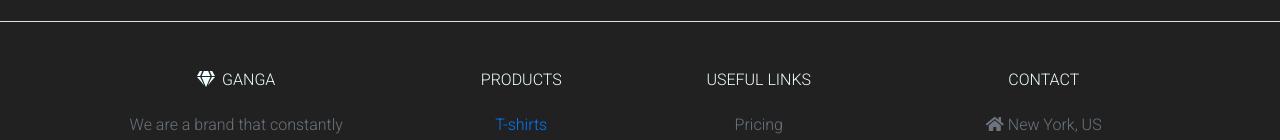
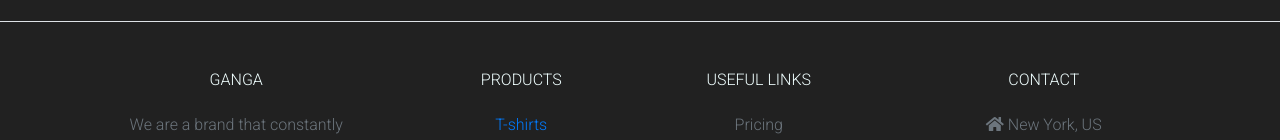
Before and after one commit to Santiremix/E-Commerce-Front, a React (Create React App) app: page / in a window 1280 px wide. Shown: the part 2019-2159 px from the top of the page. Built offline with nearby package versions, Linux system fonts and the light colour scheme.

Commit message:
cambios footer

```diff
--- a/src/components/Footer/Footer.jsx
+++ b/src/components/Footer/Footer.jsx
@@ -11,7 +11,7 @@ const Footer = () => {
     }
 
   return (
-        <MDBFooter bgColor='dark' className='text-center text-lg-start text-muted'>
+        <MDBFooter id="footer" bgColor='dark' className='text-center text-lg-start text-muted'>
           <section className='d-flex justify-content-center justify-content-lg-between p-4 border-bottom'>
             <div className='me-5 d-none d-lg-block'>
               <span>Get connected with us on social networks:</span>
@@ -44,7 +44,8 @@ const Footer = () => {
               <div className='row mt-3'>
                 <div className='col-md-3 col-lg-4 col-xl-3 mx-auto mb-4'>
                   <h6 className='text-uppercase fw-bold mb-4'>
-                    <i className='fas fa-gem me-3'></i>GANGA
+                 GANGA
+
                   </h6>
                   <p>
                   We are a brand that constantly seeks to innovate and improve. We hope you enjoy our designs.
--- a/src/components/Footer/Footer.scss
+++ b/src/components/Footer/Footer.scss
@@ -91,3 +91,7 @@ span{
 .fa-envelope{
     margin-right: 6px;
 }
+
+.bg-dark{
+    background-color: black !important;
+}
```
Also changed, not shown: src/components/Products/men/men.jsx (deleted, +0 -69 lines).
